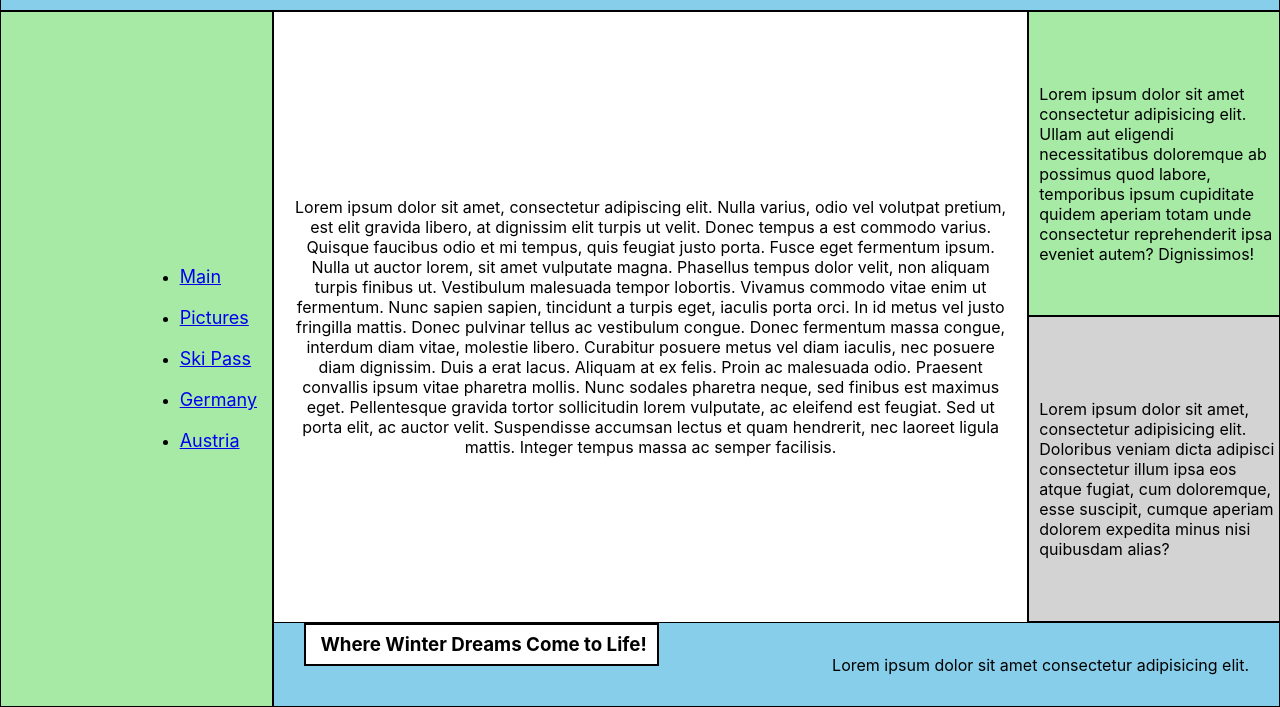
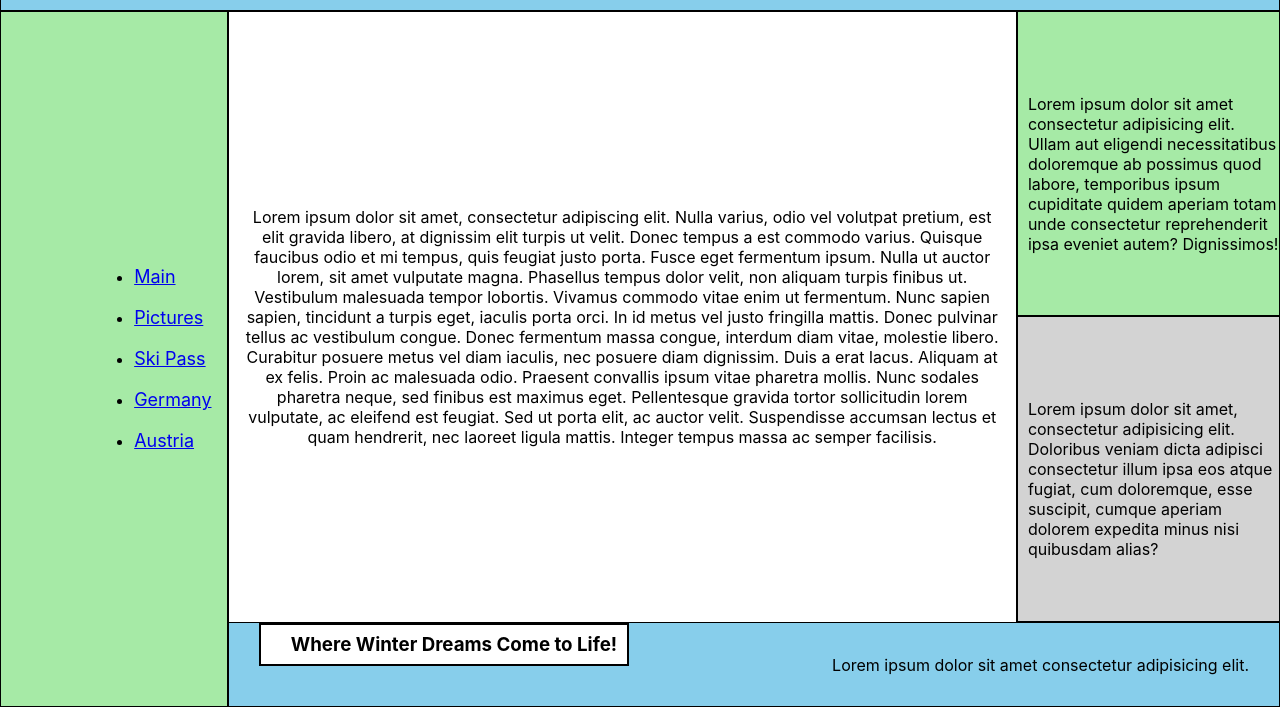
Before and after one commit to YuriiPatriuk12/Web_Lab1, a plain HTML site: page index.html in a window 1280 px wide. Shown: the part 93-800 px from the top of the page. Drawn offline with Linux system fonts and the light colour scheme.

Commit message:
Left update

```diff
--- a/css/style.css
+++ b/css/style.css
@@ -49,7 +49,7 @@ body
     padding-right: 15px;
     background-color: rgb(166, 234, 166);
     border: solid 1px black;
-    min-width: 20%;
+    width: 20%;
 }
 
 #right-main
@@ -150,4 +150,8 @@ a{
 
 li{
     margin: 20px 0;
+    word-break: break-word;
 }
+ul{
+    height: fit-content;
+}
--- a/css/style1.css
+++ b/css/style1.css
@@ -49,7 +49,7 @@ body
     padding-right: 15px;
     background-color: rgb(166, 234, 166);
     border: solid 1px black;
-    min-width: 20%;
+    width: 20%;
 }
 
 #right-main
--- a/css/style2.css
+++ b/css/style2.css
@@ -49,7 +49,7 @@ body
     padding-right: 15px;
     background-color: rgb(166, 234, 166);
     border: solid 1px black;
-    min-width: 20%;
+    width: 20%;
 }
 
 #right-main
--- a/css/style3.css
+++ b/css/style3.css
@@ -49,7 +49,7 @@ body
     padding-right: 15px;
     background-color: rgb(166, 234, 166);
     border: solid 1px black;
-    min-width: 20%;
+    width: 20%;
 }
 
 #right-main
--- a/index.html
+++ b/index.html
@@ -11,7 +11,7 @@
                 <p>Lorem ipsum dolor sit, amet consectetur adipisicing elit.</p>
             </div>
             <div id="main-content">
-                <div id="left">
+                <section id="left">
                     <ul>
                         <li><a href="index.html">Main</a></li>
                         <li><a href="index1.html">Pictures</a></li>
@@ -19,7 +19,7 @@
                         <li><a href="index3.html">Germany</a></li>
                         <li><a href="index4.html">Austria</a></li>
                     </ul>
-                </div>
+                </section>
                 <div id="right-main">
                     <div id="central-right">
                         <div id="central">
```
